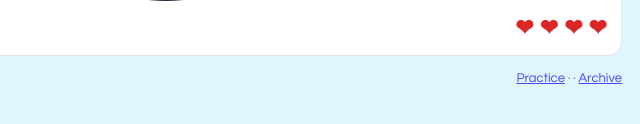
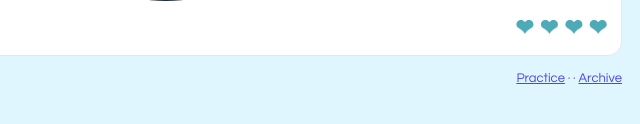
Before and after one commit to markapaa/geoquads-demo, a plain HTML site: page index.html in a window 1280 px wide. Shown: the part 470-594 px from the top of the page, 468-1108 px from the left. Drawn offline with Linux system fonts and the light colour scheme.

Commit message:
Update style.css

```diff
--- a/style.css
+++ b/style.css
@@ -177,7 +177,7 @@ h1 { margin: 0; font-size: 28px; }
 .heart {
   font-size: 22px;
   line-height: 1;
-  color: #dc2626;        /* κόκκινο για «γεμάτη» καρδιά */
+  color: #4dabb8;
   filter: drop-shadow(0 1px 0 rgba(0,0,0,0.1));
   user-select: none;
 }
```
